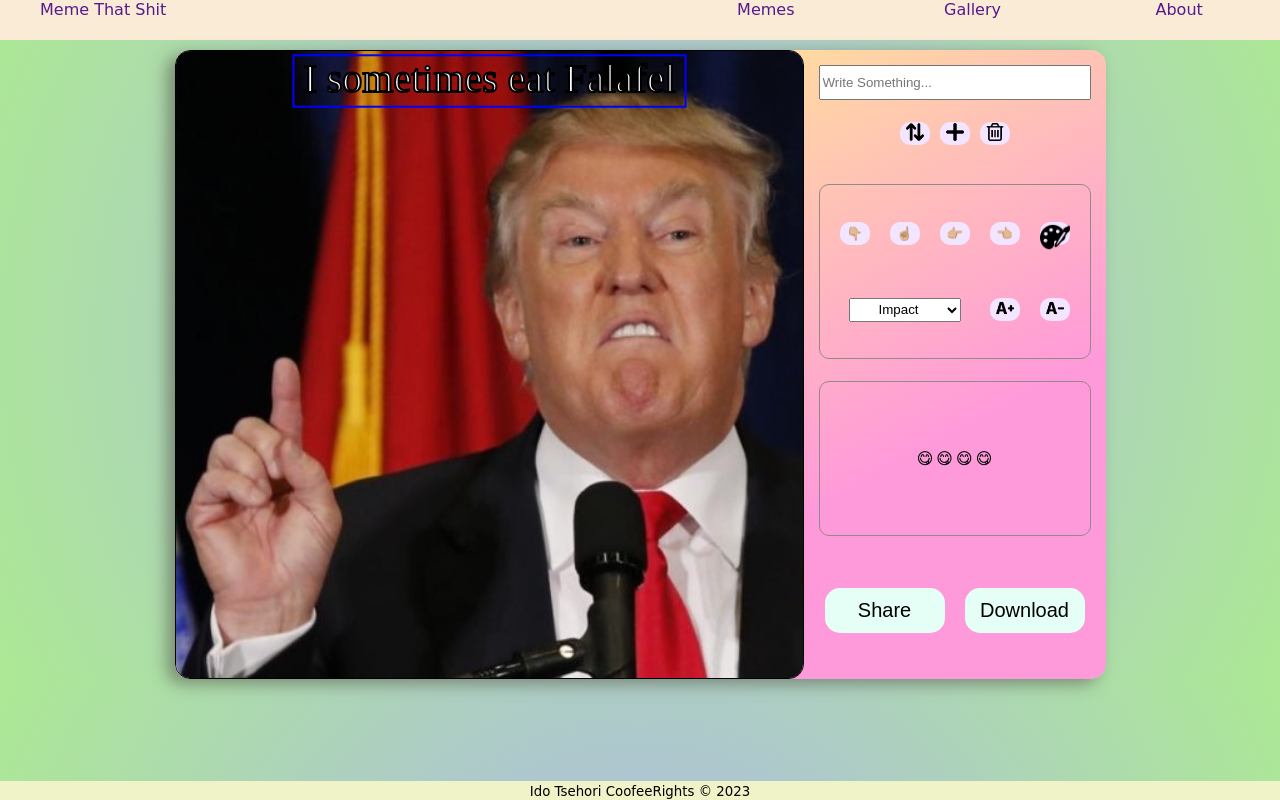
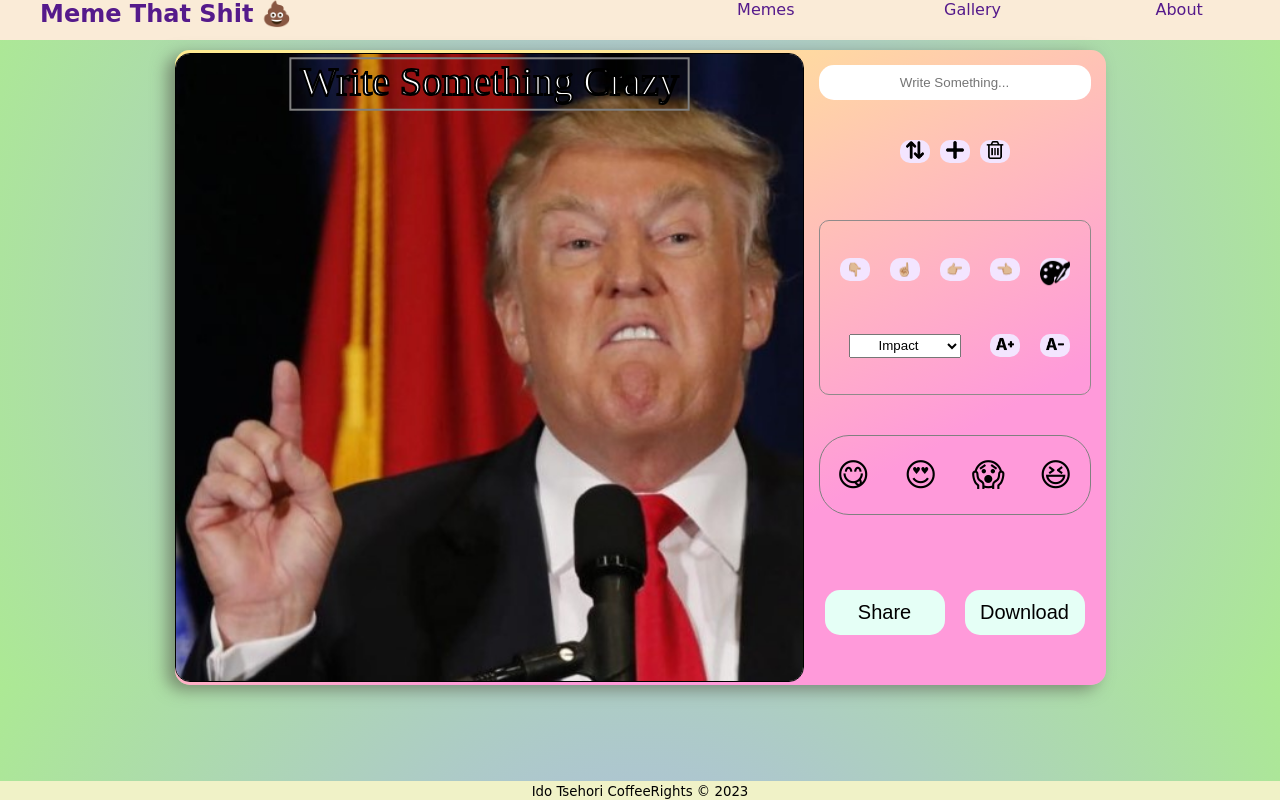
Before and after one commit to idoTsehori/Meme-Generator, a plain HTML site: page index.html in a window 1280 px wide. Both pictures are taken after a click on the picture 355 px from the left and 177 px from the top of the page. Drawn offline with Linux system fonts and the light colour scheme.

Commit message:
more features in progress

```diff
--- a/css/main.css
+++ b/css/main.css
@@ -9,8 +9,9 @@ body {
 }
 
 /** Header **/
-header .logo {
+header .logo h1 {
   text-align: start;
+  margin: 0;
 }
 
 header nav ul {
@@ -29,10 +30,6 @@ header ul li:not(:first-child):hover {
   background-color: rgb(233, 217, 195);
   transition: 0.3s;
   scale: 1.1;
-}
-
-header li img {
-  height: 50px;
 }
 
 header a {
@@ -62,19 +59,25 @@ canvas {
 /** Editor Right BAR **/
 .editor {
   display: grid;
-  gap: 22px;
-  grid-template-rows: 35px 40px 175px 155px 105px;
+  gap: 40px;
+  grid-template-rows: 35px 40px 175px 80px 115px;
   padding: 15px;
 }
 
 .editor .btns-container {
-  padding: 6px;
+  padding: 3px;
   display: flex;
   justify-content: center;
   align-items: center;
   gap: 3px;
   border: 1px solid rgb(144, 138, 138);
   border-radius: 10px;
+}
+
+.editor #txt {
+  text-align: center;
+  border-radius: 15px;
+  border: none;
 }
 
 .first-container {
@@ -98,6 +101,24 @@ canvas {
   grid-column: 1/4;
   width: 7rem;
   height: 1.5rem;
+}
+
+.third-container {
+  display: grid;
+  grid-template-columns: repeat(4, 1fr);
+  border: 1px solid gray;
+  border-radius: 30px;
+  align-items: center;
+  justify-items: center;
+}
+
+.third-container span {
+  font-size: 2em;
+  transition: 0.3s;
+  cursor: pointer;
+}
+.third-container span:hover {
+  scale: 1.4;
 }
 
 .fourth-container {
@@ -169,10 +190,12 @@ canvas {
   cursor: pointer;
   transition: 0.3s;
   border-radius: 15px;
+  opacity: 0.77;
 }
 
 .gallery-container img:hover {
   scale: 1.2;
+  opacity: 1;
 }
 
 /** Footer **/
--- a/index.html
+++ b/index.html
@@ -12,13 +12,15 @@
     <header>
       <nav>
         <ul>
-          <li class="logo"><a href="">Meme That Shit</a></li>
+          <li class="logo">
+            <a href=""><h1>Meme That Shit 💩</h1></a>
+          </li>
           <!-- <li>
             <a href=""><img src="logos/Meme That Shit LOGO.jpg" alt="" srcset="" /></a>
           </li> -->
           <li><a href="">Memes</a></li>
           <li><a href="">Gallery</a></li>
-          <li><a href="">About</a></li>
+          <li onclick="onAboutClick()"><a href="">About</a></li>
         </ul>
       </nav>
     </header>
@@ -105,11 +107,11 @@
             </button>
           </article>
           <!-- note: Third container -->
-          <article class="btns-container third-container">
-            <span>😋</span>
-            <span>😋</span>
-            <span>😋</span>
-            <span>😋</span>
+          <article class="third-container">
+            <span onclick="onEmojiClick('smile',this.innerText)">😋</span>
+            <span onclick="onEmojiClick('inLove',this.innerText)">😍</span>
+            <span onclick="onEmojiClick('shocked',this.innerText)">😱</span>
+            <span onclick="onEmojiClick('funny',this.innerText)">😆</span>
           </article>
           <!-- note: Fourth container -->
           <article class="fourth-container">
@@ -122,7 +124,7 @@
 
     <!--* Footer -->
     <footer>
-      <small>Ido Tsehori CoofeeRights &copy; 2023</small>
+      <small>Ido Tsehori CoffeeRights &copy; 2023</small>
     </footer>
 
     <script src="js/util.js"></script>
--- a/js/galleyController.js
+++ b/js/galleyController.js
@@ -28,3 +28,7 @@ function onGenerateRandomMeme() {
   const randomId = getRandomImgId()
   onImgSelect(imgId)
 }
+
+function onAboutClick() {
+  alert(`Hey There! I'm Ido! I have no time to write a fancy modal:)`)
+}
--- a/js/memeController.js
+++ b/js/memeController.js
@@ -27,7 +27,12 @@ function renderMeme() {
       const memeIsSelected = idx === meme.selectedLineIdx
       drawTxt(memeLine, memeIsSelected)
     })
+    meme.emojis.forEach((emoji) => drawEmoji(emoji))
   }
+}
+
+function drawEmoji(emoji) {
+  gCtx.fillText(emoji.emoji, emoji.x, emoji.y)
 }
 
 function drawTxt(memeLine, isSelected) {
@@ -49,7 +54,7 @@ function drawTxt(memeLine, isSelected) {
 
   //* If the Text Line is Selected- focus it:
   if (isSelected) {
-    gCtx.strokeStyle = 'blue'
+    gCtx.strokeStyle = 'grey'
     gCtx.strokeRect(xDiff, yDidd, textWidth + 20, lineHeight)
   }
 }
@@ -156,6 +161,8 @@ function onDown(ev) {
   if (selectedLineIdx === -1) return
   // Select the line with rect:
   getMeme().selectedLineIdx = selectedLineIdx
+  // Change input to Selected Line Text
+  document.querySelector('.editor #txt').value = getMeme().lines[selectedLineIdx].txt
   renderMeme()
   // Set the line drag prop to true:
   setLineDrag(selectedLineIdx, true)
@@ -199,3 +206,8 @@ function onUp() {
   currDragLineIdx = null
   document.body.style.cursor = 'grab'
 }
+
+function onEmojiClick(emojiName, emoji) {
+  getMeme().emojis.push({ name: emojiName, emoji, x: gCanvas.width / 2, y: gCanvas.height / 2 })
+  renderMeme()
+}
--- a/js/memeService.js
+++ b/js/memeService.js
@@ -27,9 +27,10 @@ const elCanvas = document.querySelector('canvas')
 var gMeme = {
   selectedImgId: 1,
   selectedLineIdx: 0,
+  emojis: [],
   lines: [
     {
-      txt: 'I sometimes eat Falafel',
+      txt: 'Write Something Crazy',
       size: 40,
       align: 'center',
       color: 'white',
```
